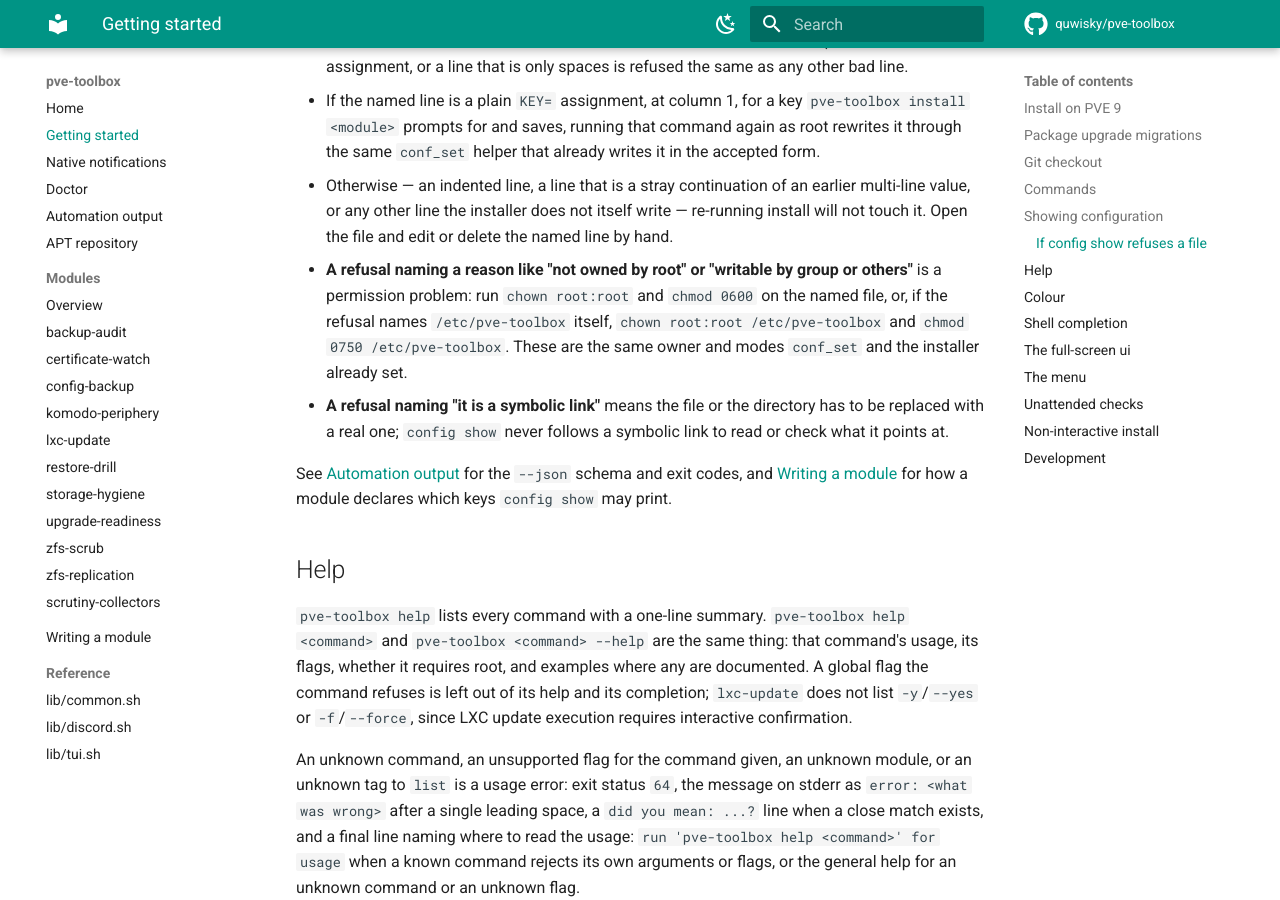
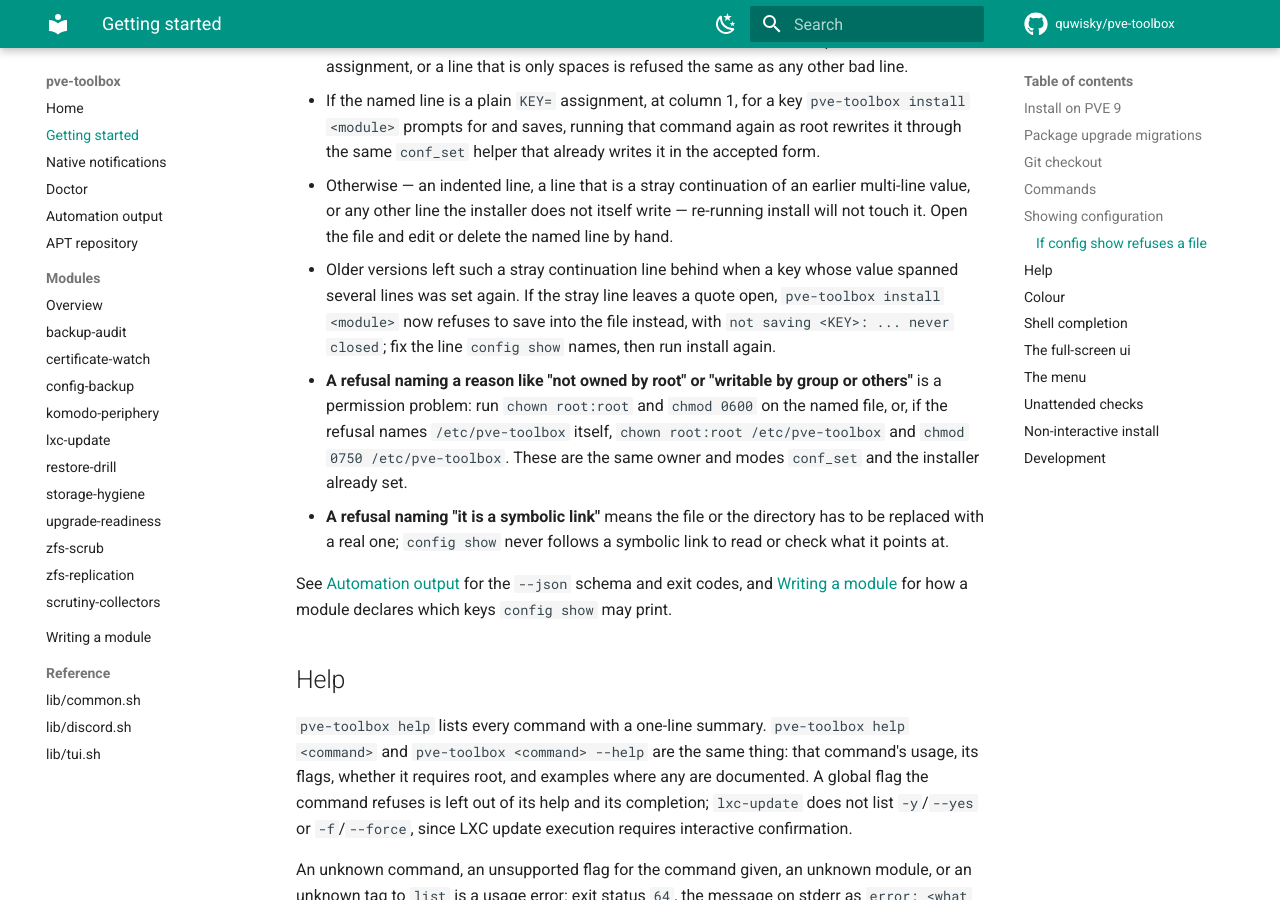
Before and after one commit to quwisky/pve-toolbox, an MkDocs documentation site: the page built from docs/getting-started.md, in a window 1280 px wide and 900 px high, scrolled down 2876 px. Built offline with MkDocs 1.6.1 and Material for MkDocs 9.7.7, drawn with Linux system fonts in a browser that asks for light colours; comment, search, counter and statistics services are not loaded.

Commit message:
fix(conf): replace every line of a multi-line value and drop the TMPDIR dependency (#101)
* fix(conf): replace every line of a multi-line value and drop the TMPDIR dependency

conf_set matched ^KEY= on every physical line and replaced only that one,
so re-setting a key whose stored value spanned several lines left the
continuation lines behind, and a continuation line that looked like
OTHER= was taken for the OTHER key. It now follows the shell quoting
across lines: a key starts only on a line that begins outside quotes and
a replaced key takes every line it spans. A file whose quoting never
closes (a stray line left by an older version, or a hand edit) is refused
untouched with a warning instead of written into the open quote.

conf_set and state_set build the new file in a variable instead of a
mktemp file under TMPDIR, and return 1 if awk fails instead of
truncating the file.

Closes #96.

* fix(conf): say why conf_set refused, and pin config show acceptance

Only an open quote gets the "never closed" warning; any other awk
failure says the file could not be read. The warning no longer suggests
`config show <name>` with a configuration name that is not a module.

tests/cli.sh re-sets a multi-line value with conf_set and checks that
config show accepts the file and shows the new value. The getting-started
troubleshooting section says install now refuses to save into a file
whose quoting never closes.

```diff
--- a/docs/getting-started.md
+++ b/docs/getting-started.md
@@ -145,6 +145,11 @@ refused whole, naming the file and the line but never its content.
     earlier multi-line value, or any other line the installer does not
     itself write — re-running install will not touch it. Open the file and
     edit or delete the named line by hand.
+  - Older versions left such a stray continuation line behind when a
+    key whose value spanned several lines was set again. If the stray line
+    leaves a quote open, `pve-toolbox install <module>` now refuses to save
+    into the file instead, with `not saving <KEY>: ... never closed`; fix
+    the line `config show` names, then run install again.
 - **A refusal naming a reason like "not owned by root" or "writable by group
   or others"** is a permission problem: run `chown root:root` and
   `chmod 0600` on the named file, or, if the refusal names
```
Also changed, not shown: 3 other files.
